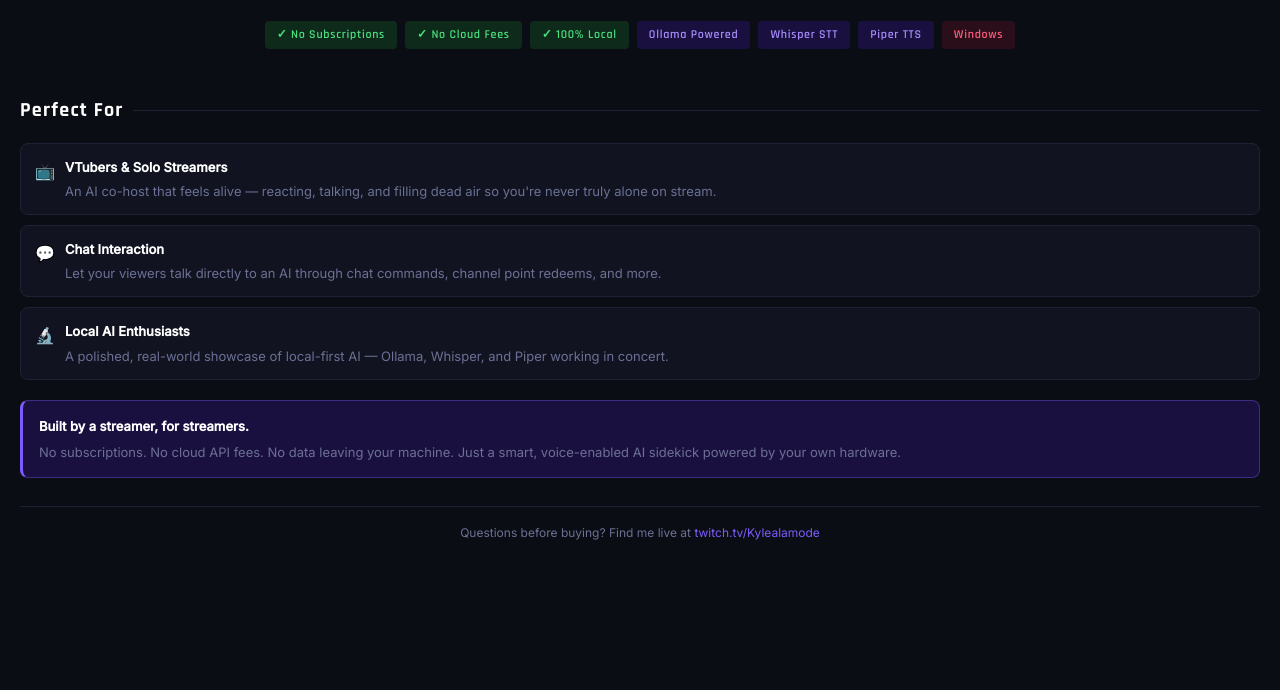
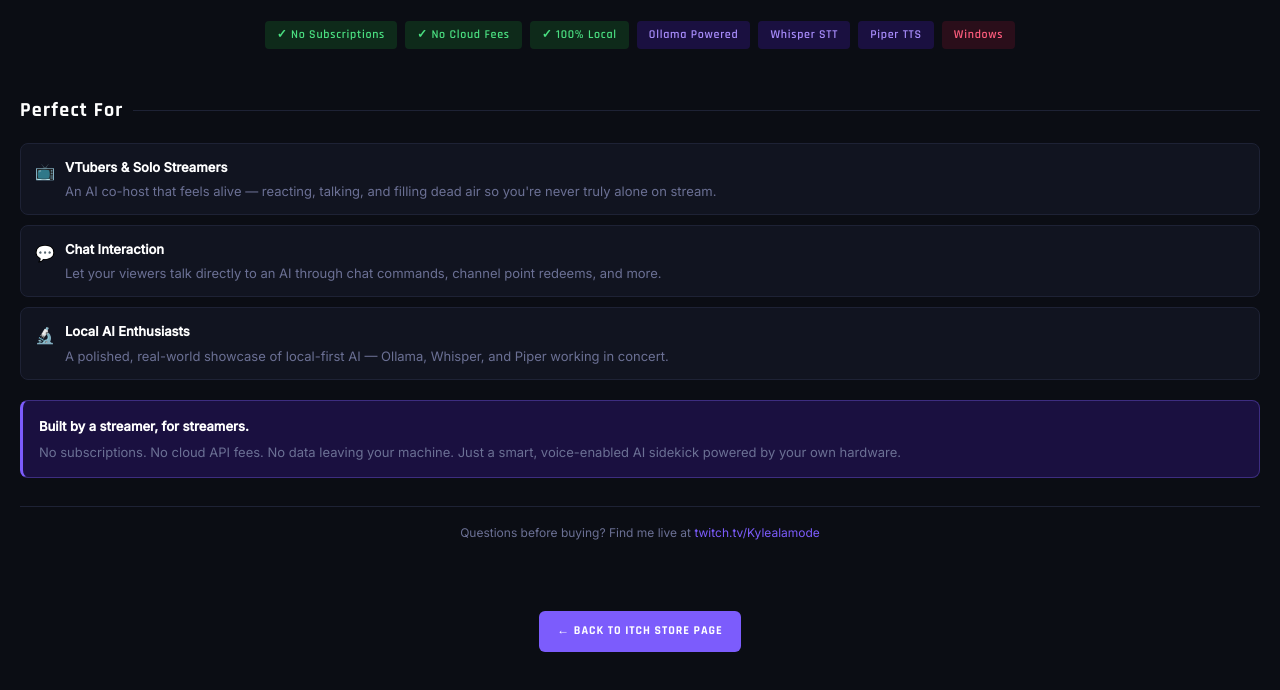
Before and after one commit to orias1992/ASC_Itch_Page, a plain HTML site: page index.html in a window 1280 px wide. Shown: the part 338-1028 px from the top of the page. Before the commit the page ends 905 px from the top, so only its background shows below. Drawn offline with Linux system fonts and the light colour scheme.

Commit message:
Update index.html
removed some hover issues, added "return to store page" in footers.

```diff
--- a/index.html
+++ b/index.html
@@ -248,7 +248,9 @@
       transition: border-color 0.2s;
     }
 
-    .card:hover { border-color: var(--accent); }
+    .page:not(#requirements) .card:hover {
+		border-color: var(--accent);
+	}
 
     .card::before {
       content: '';
@@ -383,6 +385,27 @@
 
     .callout strong { color: var(--bright); display: block; margin-bottom: 4px; }
     .callout p { color: var(--muted); margin: 0; }
+
+	.store-link {
+	  display: inline-block;
+	  margin: 20px auto 0;
+	  padding: 10px 18px;
+	  font-family: 'Rajdhani', sans-serif;
+	  font-weight: 700;
+	  letter-spacing: 0.08em;
+	  text-transform: uppercase;
+	  font-size: 12px;
+	  border-radius: 6px;
+	  background: var(--accent);
+	  color: #fff;
+	  text-decoration: none;
+	  transition: background 0.2s, transform 0.1s;
+	}
+
+	.store-link:hover {
+	  background: #6a4de0;
+	  transform: translateY(-2px);
+	}
 
     /* =====================
        FOOTER
@@ -712,5 +735,13 @@
     });
   </script>
 
+ <div style="text-align:center; padding: 24px 0 40px;">
+  <a href="https://kylealamode.itch.io/ai-stream-companion-suite"
+     target="_blank"
+     class="store-link">
+     ← Back to Itch Store Page
+  </a>
+</div>
+
 </body>
 </html>
```
